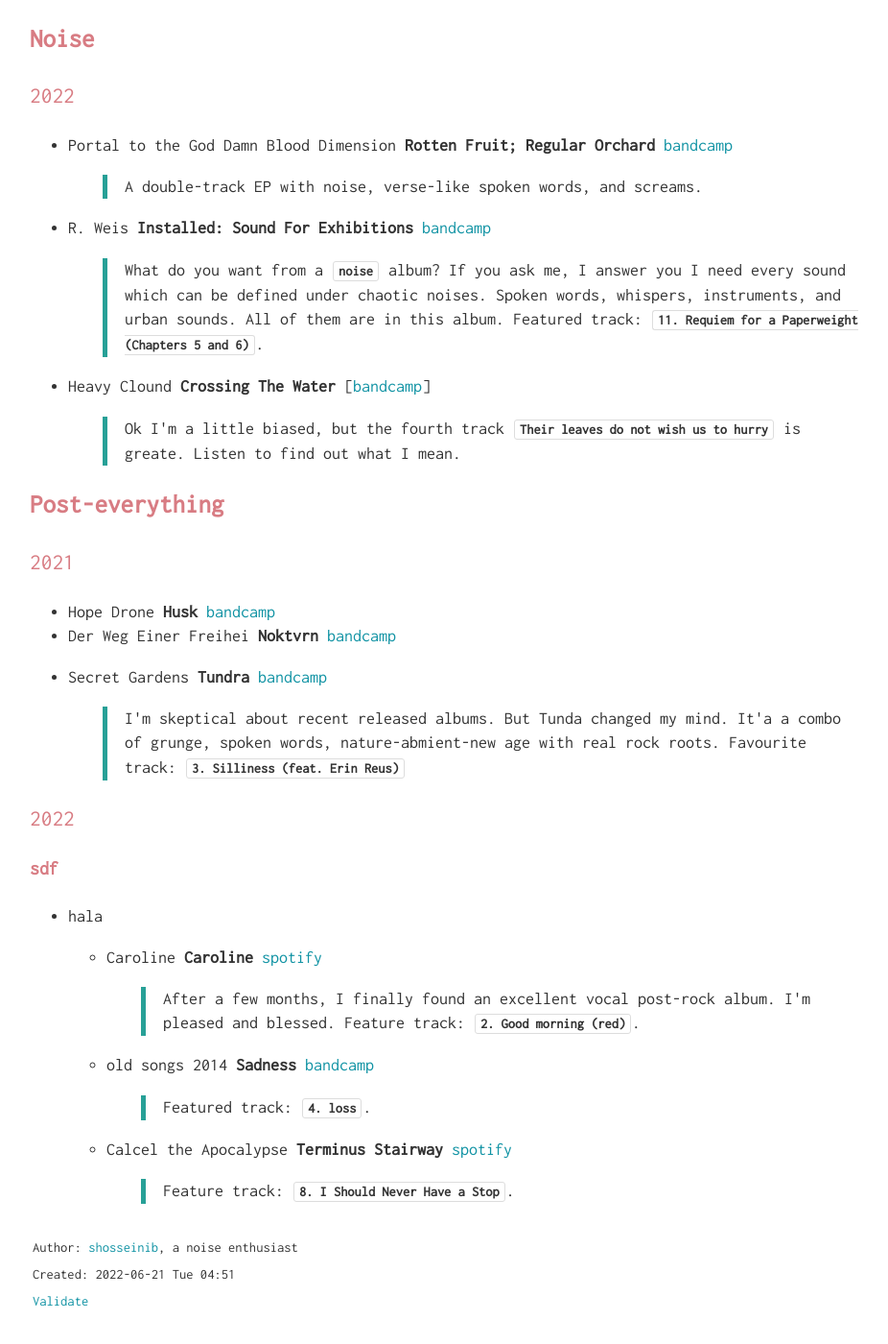
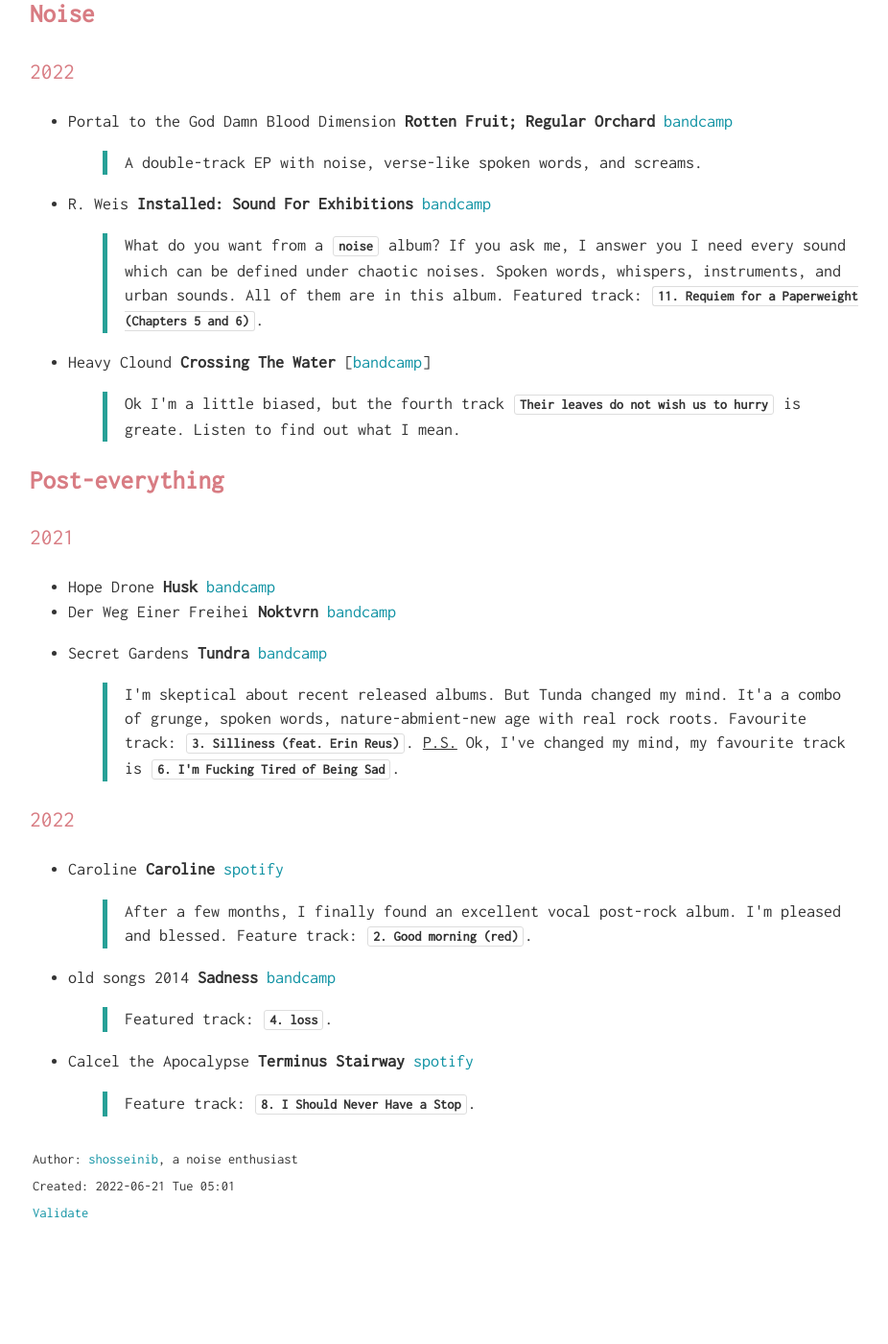
Before and after one commit to shosseinib/shosseinib.github.io, a Jekyll site: the page music.html, which Jekyll copies as it is, in a window 1280 px wide and 1400 px high, scrolled down 5221 px. Shown: the whole window at 96% size, without its empty margins (159-1085 px from the left). Built offline with Jekyll 4.4.1, drawn with Linux system fonts in a browser that asks for light colours; some web fonts are replaced; after the commit the page ends 6530 px from its top, so only the background shows below that; some of the changed text lies outside the part shown.

Commit message:
changed my mind and change the title.

```diff
--- a/music.html
+++ b/music.html
@@ -200,121 +200,117 @@
 </head>
 <body>
 <div id="content" class="content">
-<h1 class="title">Music Recommendations</h1>
+<h1 class="title">Music Journal</h1>
 <div id="table-of-contents" role="doc-toc">
 <h2>Table of Contents</h2>
 <div id="text-table-of-contents" role="doc-toc">
 <ul>
-<li><a href="#org7a2c202"><b>Code of Conduct</b></a></li>
-<li><a href="#org1f03ec0"><b>Electronic</b></a>
+<li><a href="#org5486d3d"><b>Code of Conduct</b></a></li>
+<li><a href="#org004a31a"><b>Electronic</b></a>
 <ul>
-<li><a href="#org248a31f">2021</a></li>
-<li><a href="#org1bffccd">2022</a></li>
+<li><a href="#org082efd9">2021</a></li>
+<li><a href="#orgf86767c">2022</a></li>
 </ul>
 </li>
-<li><a href="#org4f98de1"><b>Experimental &amp; Improvisation</b></a>
+<li><a href="#orgdee461e"><b>Experimental &amp; Improvisation</b></a>
 <ul>
-<li><a href="#org16dee1d">2019</a></li>
-<li><a href="#org5ba015c">2020</a></li>
-<li><a href="#org8880032">2021</a></li>
-<li><a href="#org0d5f5d4">2022</a></li>
+<li><a href="#org7854923">2019</a></li>
+<li><a href="#org8b7789e">2020</a></li>
+<li><a href="#orgc6d56da">2021</a></li>
+<li><a href="#org283997a">2022</a></li>
 </ul>
 </li>
-<li><a href="#org2bff34d"><b>Jazz</b></a>
+<li><a href="#org6f09cab"><b>Jazz</b></a>
 <ul>
-<li><a href="#org0047862">2019</a></li>
-<li><a href="#org36219a0">2021</a></li>
-<li><a href="#org910f6cc">2022</a></li>
+<li><a href="#orge3b698d">2019</a></li>
+<li><a href="#orgee6e601">2021</a></li>
+<li><a href="#orgcab48fa">2022</a></li>
 </ul>
 </li>
-<li><a href="#org393519a"><b>*Metal</b></a>
+<li><a href="#org9e39c1f"><b>*Metal</b></a>
 <ul>
-<li><a href="#org9bcb2e5">Death</a>
+<li><a href="#org344c58a">Death</a>
 <ul>
-<li><a href="#org92e8b06">2022</a></li>
+<li><a href="#org512fb06">2022</a></li>
 </ul>
 </li>
-<li><a href="#org0a5ead8">Doom</a>
+<li><a href="#org8e6bb90">Doom</a>
 <ul>
-<li><a href="#org8deca81">2021</a></li>
-<li><a href="#orgb58a0d2">2022</a></li>
+<li><a href="#orgc8bbc5d">2021</a></li>
+<li><a href="#org1346d87">2022</a></li>
 </ul>
 </li>
-<li><a href="#org38d997f">Progressive</a></li>
+<li><a href="#orgf6def47">Progressive</a></li>
 </ul>
 </li>
-<li><a href="#org3454c98"><b>Noise</b></a>
+<li><a href="#org7bf14bd"><b>Noise</b></a>
 <ul>
-<li><a href="#org2c15f84">2022</a></li>
+<li><a href="#org7675c00">2022</a></li>
 </ul>
 </li>
-<li><a href="#orgd05f47a"><b>Post-everything</b></a>
+<li><a href="#orgbcd3aaf"><b>Post-everything</b></a>
 <ul>
-<li><a href="#orge95b2ac">2021</a></li>
-<li><a href="#org106268f">2022</a>
-<ul>
-<li><a href="#org979b694">sdf</a></li>
-</ul>
-</li>
+<li><a href="#org9c60b0e">2021</a></li>
+<li><a href="#orga212dd0">2022</a></li>
 </ul>
 </li>
 </ul>
 </div>
 </div>
-<div id="outline-container-org7a2c202" class="outline-2">
-<h2 id="org7a2c202"><b>Code of Conduct</b></h2>
-<div class="outline-text-2" id="text-org7a2c202">
+<div id="outline-container-org5486d3d" class="outline-2">
+<h2 id="org5486d3d"><b>Code of Conduct</b></h2>
+<div class="outline-text-2" id="text-org5486d3d">
 <p>
 Here I collect music albums that I consider worshiped (in my way) works in <code>Jazz</code>, <code>Post-Everything</code>, <code>Noise</code>, <code>*Metal</code>, <code>Electronic</code>, and <code>Experimental &amp; Improvisation</code>. The order is by year, but there is no order; I may re-sort them by their artist name later; who knows?
 </p>
 </div>
 </div>
 
-<div id="outline-container-org1f03ec0" class="outline-2">
-<h2 id="org1f03ec0"><b>Electronic</b></h2>
-<div class="outline-text-2" id="text-org1f03ec0">
+<div id="outline-container-org004a31a" class="outline-2">
+<h2 id="org004a31a"><b>Electronic</b></h2>
+<div class="outline-text-2" id="text-org004a31a">
 </div>
-<div id="outline-container-org248a31f" class="outline-3">
-<h3 id="org248a31f">2021</h3>
-<div class="outline-text-3" id="text-org248a31f">
+<div id="outline-container-org082efd9" class="outline-3">
+<h3 id="org082efd9">2021</h3>
+<div class="outline-text-3" id="text-org082efd9">
 <ul class="org-ul">
 <li>Doyeq <b>Never Back</b> <a href="https://fuselab.bandcamp.com/album/never-back">bandcamp</a></li>
 <li>HEXSYSTEM <b>Interface OST Vol. II</b> <a href="https://hexsystem.bandcamp.com/album/interface-ost-vol-ii?from=fandiscflw">bandcamp</a></li>
 </ul>
 </div>
 </div>
-<div id="outline-container-org1bffccd" class="outline-3">
-<h3 id="org1bffccd">2022</h3>
-<div class="outline-text-3" id="text-org1bffccd">
+<div id="outline-container-orgf86767c" class="outline-3">
+<h3 id="orgf86767c">2022</h3>
+<div class="outline-text-3" id="text-orgf86767c">
 <ul class="org-ul">
 <li>HEXSYSTEM <b>No Confluence</b> <a href="https://hexsystem.bandcamp.com/album/no-confluence?from=fanpub_fnb">bandcamp</a></li>
 </ul>
 </div>
 </div>
 </div>
-<div id="outline-container-org4f98de1" class="outline-2">
-<h2 id="org4f98de1"><b>Experimental &amp; Improvisation</b></h2>
-<div class="outline-text-2" id="text-org4f98de1">
+<div id="outline-container-orgdee461e" class="outline-2">
+<h2 id="orgdee461e"><b>Experimental &amp; Improvisation</b></h2>
+<div class="outline-text-2" id="text-orgdee461e">
 </div>
-<div id="outline-container-org16dee1d" class="outline-3">
-<h3 id="org16dee1d">2019</h3>
-<div class="outline-text-3" id="text-org16dee1d">
+<div id="outline-container-org7854923" class="outline-3">
+<h3 id="org7854923">2019</h3>
+<div class="outline-text-3" id="text-org7854923">
 <ul class="org-ul">
 <li>Sam Andreae/David Birchall/Toshimaru Nakamura/Otto Willberg <b>UK ツアー 2019</b> <a href="https://scatterarchive.bandcamp.com/album/uk-2019?from=fandiscflw">bandcamp</a></li>
 </ul>
 </div>
 </div>
-<div id="outline-container-org5ba015c" class="outline-3">
-<h3 id="org5ba015c">2020</h3>
-<div class="outline-text-3" id="text-org5ba015c">
+<div id="outline-container-org8b7789e" class="outline-3">
+<h3 id="org8b7789e">2020</h3>
+<div class="outline-text-3" id="text-org8b7789e">
 <ul class="org-ul">
 <li>Jean-Luc Guionnet, Annette Krebs <b>pointe sèche</b> <a href="https://annettekrebs.bandcamp.com/album/pointe-s-che">bandcamp</a></li>
 </ul>
 </div>
 </div>
-<div id="outline-container-org8880032" class="outline-3">
-<h3 id="org8880032">2021</h3>
-<div class="outline-text-3" id="text-org8880032">
+<div id="outline-container-orgc6d56da" class="outline-3">
+<h3 id="orgc6d56da">2021</h3>
+<div class="outline-text-3" id="text-orgc6d56da">
 <ul class="org-ul">
 <li>Guilherme Rodrigues &amp; Carlos Santos <b>Uncommon Symmetries</b> <a href="https://guilhermerodrigues.bandcamp.com/album/uncommon-symmetries">bandcamp</a></li>
 <li>I/O - Carlos Santos and Ulrich Mitzlaff <b>Studies on Colour Field Modulation</b> <a href="https://carlossantos.bandcamp.com/album/studies-on-colour-field-modulation">bandcamp</a></li>
@@ -323,9 +319,9 @@
 </ul>
 </div>
 </div>
-<div id="outline-container-org0d5f5d4" class="outline-3">
-<h3 id="org0d5f5d4">2022</h3>
-<div class="outline-text-3" id="text-org0d5f5d4">
+<div id="outline-container-org283997a" class="outline-3">
+<h3 id="org283997a">2022</h3>
+<div class="outline-text-3" id="text-org283997a">
 <ul class="org-ul">
 <li>Mark Wagner <b>S☉N RISE / S☉N OF THE SUN</b> <a href="https://zamzamrec.bandcamp.com/album/s-n-rise-s-n-of-the-sun">bandcamp</a></li>
 <li><p>
@@ -340,21 +336,21 @@
 </div>
 </div>
 </div>
-<div id="outline-container-org2bff34d" class="outline-2">
-<h2 id="org2bff34d"><b>Jazz</b></h2>
-<div class="outline-text-2" id="text-org2bff34d">
+<div id="outline-container-org6f09cab" class="outline-2">
+<h2 id="org6f09cab"><b>Jazz</b></h2>
+<div class="outline-text-2" id="text-org6f09cab">
 </div>
-<div id="outline-container-org0047862" class="outline-3">
-<h3 id="org0047862">2019</h3>
-<div class="outline-text-3" id="text-org0047862">
+<div id="outline-container-orge3b698d" class="outline-3">
+<h3 id="orge3b698d">2019</h3>
+<div class="outline-text-3" id="text-orge3b698d">
 <ul class="org-ul">
 <li>Enrico Rava &amp; Joe Lovano <b>Roma (Live)</b> <a href="https://open.spotify.com/album/7oJD5GX7laQuDzSz10eKS2">spotify</a></li>
 </ul>
 </div>
 </div>
-<div id="outline-container-org36219a0" class="outline-3">
-<h3 id="org36219a0">2021</h3>
-<div class="outline-text-3" id="text-org36219a0">
+<div id="outline-container-orgee6e601" class="outline-3">
+<h3 id="orgee6e601">2021</h3>
+<div class="outline-text-3" id="text-orgee6e601">
 <ul class="org-ul">
 <li>Mira Martin-Gray, Bryan Qu, Karen Ng, Nick Dunston <b>Trumpet &amp; Drums REMIX Festival</b> <a href="https://linaallemano.bandcamp.com/album/trumpet-drums-remix-festival">bandcamp</a></li>
 <li>Milton Man Gogh <b>The Great Reset</b> <a href="https://miltonmangogh.bandcamp.com/album/the-great-reset-2?from=fandiscflw">bandcamp</a></li>
@@ -411,9 +407,9 @@
 </ul>
 </div>
 </div>
-<div id="outline-container-org910f6cc" class="outline-3">
-<h3 id="org910f6cc">2022</h3>
-<div class="outline-text-3" id="text-org910f6cc">
+<div id="outline-container-orgcab48fa" class="outline-3">
+<h3 id="orgcab48fa">2022</h3>
+<div class="outline-text-3" id="text-orgcab48fa">
 <ul class="org-ul">
 <li>Joel Lyssarides <b>Stay Now</b> <a href="https://joellyssarides.bandcamp.com/releases">bandcamp</a></li>
 <li><p>
@@ -445,17 +441,17 @@
 </div>
 </div>
 
-<div id="outline-container-org393519a" class="outline-2">
-<h2 id="org393519a"><b>*Metal</b></h2>
-<div class="outline-text-2" id="text-org393519a">
+<div id="outline-container-org9e39c1f" class="outline-2">
+<h2 id="org9e39c1f"><b>*Metal</b></h2>
+<div class="outline-text-2" id="text-org9e39c1f">
 </div>
-<div id="outline-container-org9bcb2e5" class="outline-3">
-<h3 id="org9bcb2e5">Death</h3>
-<div class="outline-text-3" id="text-org9bcb2e5">
+<div id="outline-container-org344c58a" class="outline-3">
+<h3 id="org344c58a">Death</h3>
+<div class="outline-text-3" id="text-org344c58a">
 </div>
-<div id="outline-container-org92e8b06" class="outline-4">
-<h4 id="org92e8b06">2022</h4>
-<div class="outline-text-4" id="text-org92e8b06">
+<div id="outline-container-org512fb06" class="outline-4">
+<h4 id="org512fb06">2022</h4>
+<div class="outline-text-4" id="text-org512fb06">
 <ul class="org-ul">
 <li><p>
 Septicflesh <b>Modern Primitive</b> <a href="https://septicflesh.bandcamp.com/album/modern-primitive?from=fanpub_nfnb_pr">bandcamp</a>
@@ -469,13 +465,13 @@
 </div>
 </div>
 </div>
-<div id="outline-container-org0a5ead8" class="outline-3">
-<h3 id="org0a5ead8">Doom</h3>
-<div class="outline-text-3" id="text-org0a5ead8">
+<div id="outline-container-org8e6bb90" class="outline-3">
+<h3 id="org8e6bb90">Doom</h3>
+<div class="outline-text-3" id="text-org8e6bb90">
 </div>
-<div id="outline-container-org8deca81" class="outline-4">
-<h4 id="org8deca81">2021</h4>
-<div class="outline-text-4" id="text-org8deca81">
+<div id="outline-container-orgc8bbc5d" class="outline-4">
+<h4 id="orgc8bbc5d">2021</h4>
+<div class="outline-text-4" id="text-orgc8bbc5d">
 <ul class="org-ul">
 <li>Abysmal Grief <b>Funeral Cult of Personality</b> <a href="https://sunandmoonrecords.bandcamp.com/album/funeral-cult-of-personality">bandcamp</a></li>
 <li>Funeralium <b>Funeralium</b> <a href="https://funeralium.bandcamp.com/album/funeralium?from=fannewrel">bandcamp</a></li>
@@ -486,9 +482,9 @@
 </ul>
 </div>
 </div>
-<div id="outline-container-orgb58a0d2" class="outline-4">
-<h4 id="orgb58a0d2">2022</h4>
-<div class="outline-text-4" id="text-orgb58a0d2">
+<div id="outline-container-org1346d87" class="outline-4">
+<h4 id="org1346d87">2022</h4>
+<div class="outline-text-4" id="text-org1346d87">
 <ul class="org-ul">
 <li>Where Myth Becomes Memory <b>Rolo Tomassi</b> <a href="https://rolotomassi.bandcamp.com/album/where-myth-becomes-memory?from=fanpub_fnb_pr">bandcamp</a></li>
 <li><p>
@@ -543,9 +539,9 @@
 </div>
 </div>
 </div>
-<div id="outline-container-org38d997f" class="outline-3">
-<h3 id="org38d997f">Progressive</h3>
-<div class="outline-text-3" id="text-org38d997f">
+<div id="outline-container-orgf6def47" class="outline-3">
+<h3 id="orgf6def47">Progressive</h3>
+<div class="outline-text-3" id="text-orgf6def47">
 <ul class="org-ul">
 <li><p>
 Venus Principle <b>Stand In Your Light</b> <a href="https://venusprinciple.bandcamp.com/album/stand-in-your-light-deluxe-edition?from=fanpub_nfnb_pr">bandcamp</a>
@@ -559,13 +555,13 @@
 </div>
 </div>
 </div>
-<div id="outline-container-org3454c98" class="outline-2">
-<h2 id="org3454c98"><b>Noise</b></h2>
-<div class="outline-text-2" id="text-org3454c98">
+<div id="outline-container-org7bf14bd" class="outline-2">
+<h2 id="org7bf14bd"><b>Noise</b></h2>
+<div class="outline-text-2" id="text-org7bf14bd">
 </div>
-<div id="outline-container-org2c15f84" class="outline-3">
-<h3 id="org2c15f84">2022</h3>
-<div class="outline-text-3" id="text-org2c15f84">
+<div id="outline-container-org7675c00" class="outline-3">
+<h3 id="org7675c00">2022</h3>
+<div class="outline-text-3" id="text-org7675c00">
 <ul class="org-ul">
 <li><p>
 Portal to the God Damn Blood Dimension <b>Rotten Fruit; Regular Orchard</b> <a href="https://portaltothegoddamnblooddimension.bandcamp.com/album/rotten-fruit-regular-orchard?from=fandiscflw">bandcamp</a>
@@ -595,13 +591,13 @@
 </div>
 </div>
 </div>
-<div id="outline-container-orgd05f47a" class="outline-2">
-<h2 id="orgd05f47a"><b>Post-everything</b></h2>
-<div class="outline-text-2" id="text-orgd05f47a">
+<div id="outline-container-orgbcd3aaf" class="outline-2">
+<h2 id="orgbcd3aaf"><b>Post-everything</b></h2>
+<div class="outline-text-2" id="text-orgbcd3aaf">
 </div>
-<div id="outline-container-orge95b2ac" class="outline-3">
-<h3 id="orge95b2ac">2021</h3>
-<div class="outline-text-3" id="text-orge95b2ac">
+<div id="outline-container-org9c60b0e" class="outline-3">
+<h3 id="org9c60b0e">2021</h3>
+<div class="outline-text-3" id="text-org9c60b0e">
 <ul class="org-ul">
 <li>Hope Drone <b>Husk</b> <a href="https://hopedrone.bandcamp.com/album/husk">bandcamp</a></li>
 <li>Der Weg Einer Freihei <b>Noktvrn</b> <a href="https://derwegeinerfreiheitsom.bandcamp.com/album/noktvrn?from=fanpub_nfnb_pr">bandcamp</a></li>
@@ -610,23 +606,16 @@
 </p>
 <blockquote>
 <p>
-I'm skeptical about recent released albums. But Tunda changed my mind. It'a a combo of grunge, spoken words, nature-abmient-new age with real rock roots. Favourite track: <b><code>3. Silliness (feat. Erin Reus)</code></b>
+I'm skeptical about recent released albums. But Tunda changed my mind. It'a a combo of grunge, spoken words, nature-abmient-new age with real rock roots. Favourite track: <b><code>3. Silliness (feat. Erin Reus)</code></b>.
+<span class="underline">P.S.</span> Ok, I've changed my mind, my favourite track is <b><code>6. I'm Fucking Tired of Being Sad</code></b>.
 </p>
 </blockquote></li>
 </ul>
 </div>
 </div>
-<div id="outline-container-org106268f" class="outline-3">
-<h3 id="org106268f">2022</h3>
-<div class="outline-text-3" id="text-org106268f">
-</div>
-<div id="outline-container-org979b694" class="outline-4">
-<h4 id="org979b694">sdf</h4>
-<div class="outline-text-4" id="text-org979b694">
-</div>
-<ul class="org-ul">
-<li><a id="org9ac7eb8"></a>hala<br />
-<div class="outline-text-5" id="text-org9ac7eb8">
+<div id="outline-container-orga212dd0" class="outline-3">
+<h3 id="orga212dd0">2022</h3>
+<div class="outline-text-3" id="text-orga212dd0">
 <ul class="org-ul">
 <li><p>
 Caroline <b>Caroline</b> <a href="https://open.spotify.com/album/4X12VfRomM649eKXd1qKMf">spotify</a>
@@ -654,15 +643,12 @@
 </blockquote></li>
 </ul>
 </div>
-</li>
-</ul>
-</div>
 </div>
 </div>
 </div>
 <div id="postamble" class="status">
 <p class="author">Author: <a href="https://shosseinib.github.io">shosseinib</a>, a noise enthusiast</p>
-<p class="date">Created: 2022-06-21 Tue 04:51</p>
+<p class="date">Created: 2022-06-21 Tue 05:01</p>
 <p class="validation"><a href="https://validator.w3.org/check?uri=referer">Validate</a></p>
 </div>
 </body>
```
Also changed, not shown: other parts of music.html (+2 -2 lines), music.org (+3 -4 lines).
